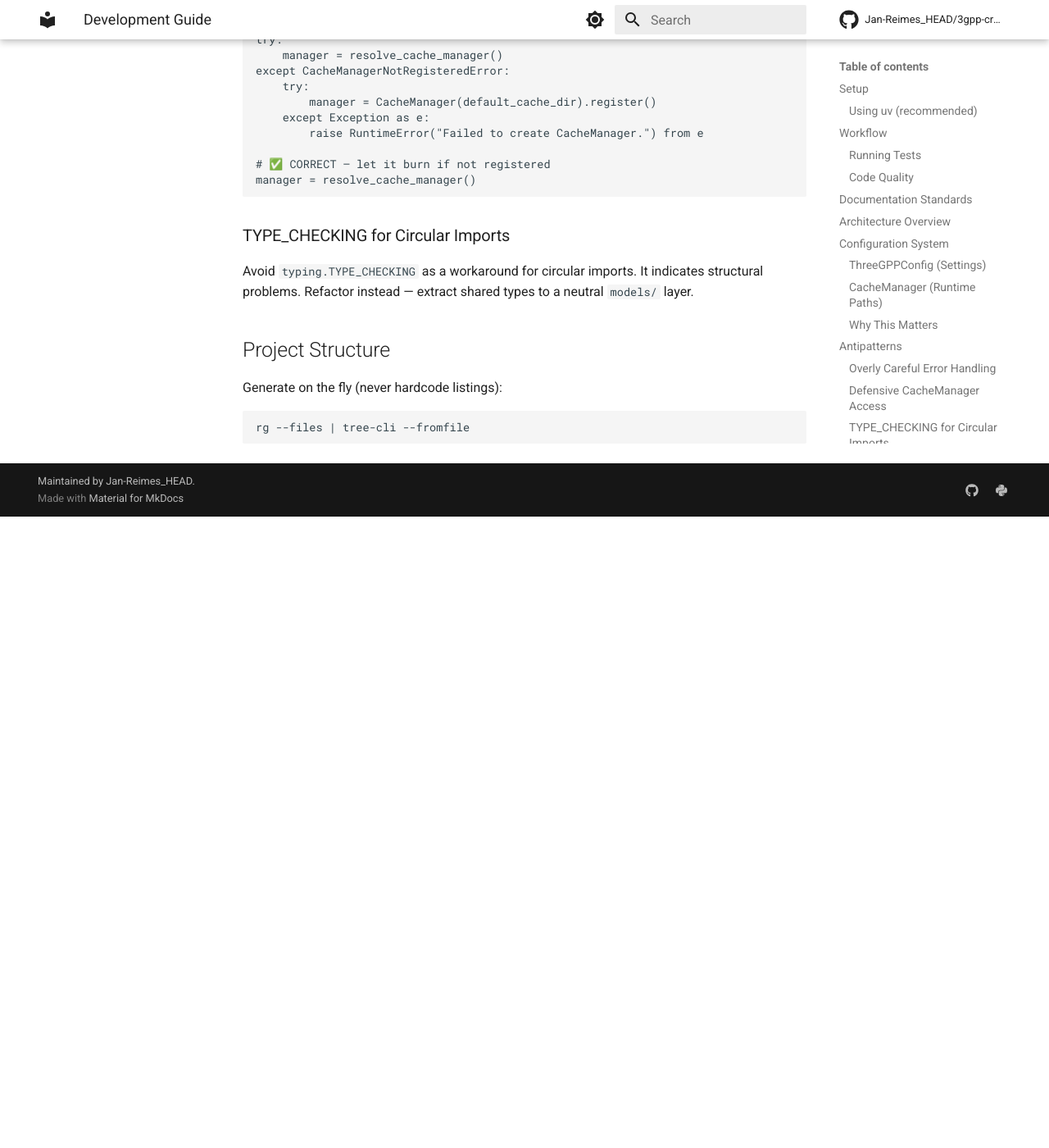
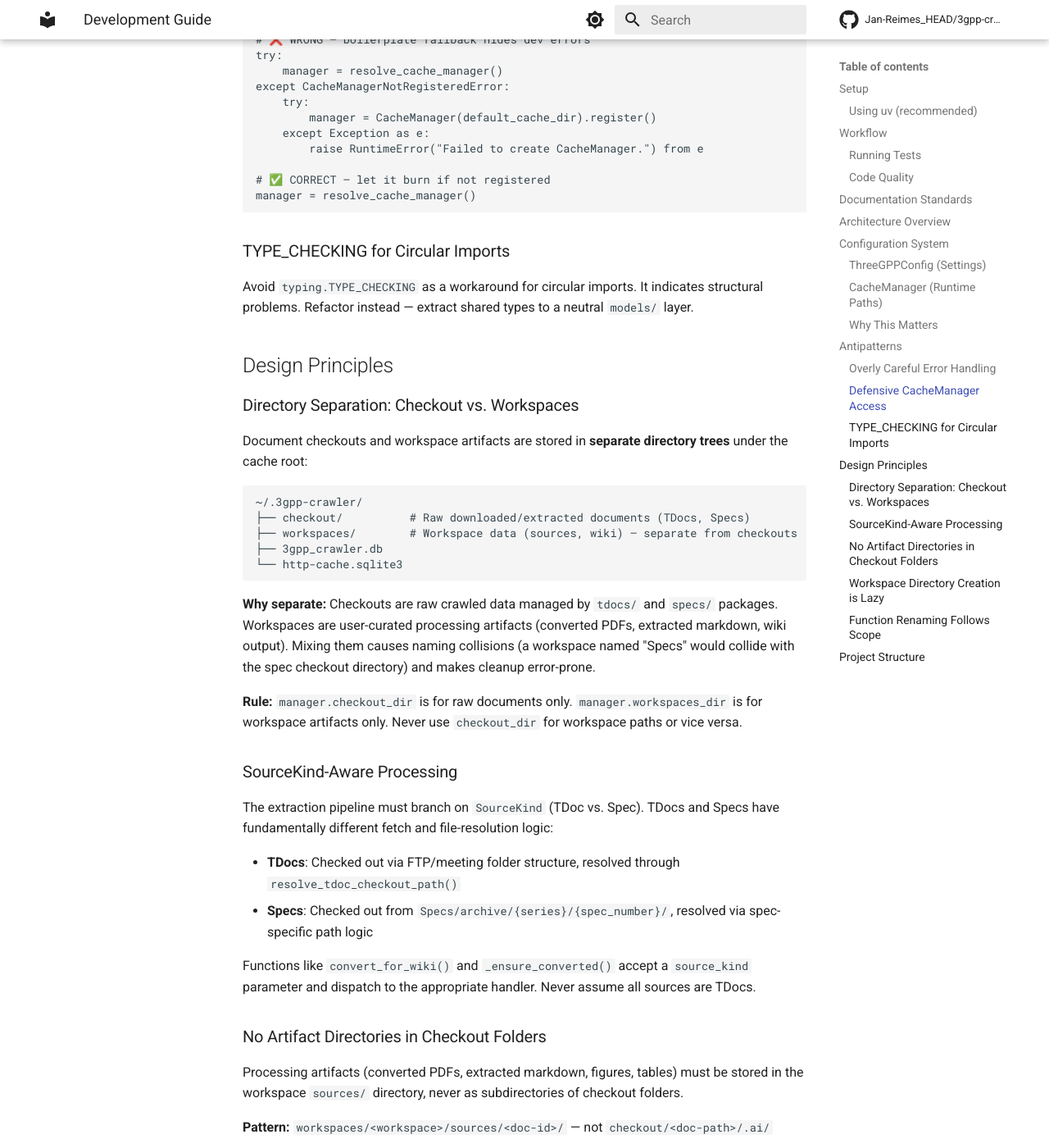
Before and after one commit to jr2804/3gpp-crawler, an MkDocs documentation site: the page built from docs/development.md, in a window 1280 px wide and 1400 px high, scrolled down 3892 px. Shown: the whole window at 82% size. Built offline with MkDocs 1.6.1 and Material for MkDocs 9.7.7, drawn with Linux system fonts in a browser that asks for light colours; before the commit the page ends 4522 px from its top, so only the background shows below that; some of the changed text lies outside the part shown.

Commit message:
docs: update documentation for workspace architecture and environment variables
* Added workspace directory name to .env.example
* Updated README.md to reflect workspace architecture
* Revised config.md to clarify workspace directory settings
* Removed deprecated AI RAG query section from query.md

````diff
--- a/docs/development.md
+++ b/docs/development.md
@@ -127,7 +127,8 @@ manager = resolve_cache_manager()
 manager.root              # cache root directory
 manager.db_file           # SQLite database
 manager.http_cache_file   # HTTP cache
-manager.checkout_dir      # Spec checkout directory
+manager.checkout_dir      # Document checkout directory
+manager.workspaces_dir    # Workspace data directory (sources, wiki)
 ```
 
 The `CacheManager` is instantiated by the CLI wrapper. Library users must register their own instance at program start.
@@ -182,6 +183,49 @@ manager = resolve_cache_manager()
 
 Avoid `typing.TYPE_CHECKING` as a workaround for circular imports. It indicates structural problems. Refactor instead — extract shared types to a neutral `models/` layer.
 
+## Design Principles
+
+### Directory Separation: Checkout vs. Workspaces
+
+Document checkouts and workspace artifacts are stored in **separate directory trees** under the cache root:
+
+```
+~/.3gpp-crawler/
+├── checkout/          # Raw downloaded/extracted documents (TDocs, Specs)
+├── workspaces/        # Workspace data (sources, wiki) — separate from checkouts
+├── 3gpp_crawler.db
+└── http-cache.sqlite3
+```
+
+**Why separate:** Checkouts are raw crawled data managed by `tdocs/` and `specs/` packages. Workspaces are user-curated processing artifacts (converted PDFs, extracted markdown, wiki output). Mixing them causes naming collisions (a workspace named "Specs" would collide with the spec checkout directory) and makes cleanup error-prone.
+
+**Rule:** `manager.checkout_dir` is for raw documents only. `manager.workspaces_dir` is for workspace artifacts only. Never use `checkout_dir` for workspace paths or vice versa.
+
+### SourceKind-Aware Processing
+
+The extraction pipeline must branch on `SourceKind` (TDoc vs. Spec). TDocs and Specs have fundamentally different fetch and file-resolution logic:
+
+- **TDocs**: Checked out via FTP/meeting folder structure, resolved through `resolve_tdoc_checkout_path()`
+- **Specs**: Checked out from `Specs/archive/{series}/{spec_number}/`, resolved via spec-specific path logic
+
+Functions like `convert_for_wiki()` and `_ensure_converted()` accept a `source_kind` parameter and dispatch to the appropriate handler. Never assume all sources are TDocs.
+
+### No Artifact Directories in Checkout Folders
+
+Processing artifacts (converted PDFs, extracted markdown, figures, tables) must be stored in the workspace `sources/` directory, never as subdirectories of checkout folders.
+
+**Pattern:** `workspaces/<workspace>/sources/<doc-id>/` — not `checkout/<doc-path>/.ai/`
+
+Checkout folders contain only the raw downloaded/extracted source files. This keeps checkouts clean and ensures artifacts can be deleted independently without affecting source data.
+
+### Workspace Directory Creation is Lazy
+
+Workspace directories are created on demand by `crud.create_workspace()` (which calls `manager.workspaces_dir / <name>.mkdir()`). The `ensure_paths()` method creates the top-level `workspaces/` directory at startup, but individual workspace subdirectories are created only when a workspace is created.
+
+### Function Renaming Follows Scope
+
+When a function's scope changes, rename it to match. Example: `delete_ai_folder()` became `delete_artifact_folder()` when it stopped being `.ai`-specific and started cleaning generic workspace artifact directories. Names should describe current behavior, not historical behavior.
+
 ## Project Structure
 
 Generate on the fly (never hardcode listings):
````
Also changed, not shown: README.md (+23 -20 lines), docs/config.md (+3 -2 lines), docs/convert-lo-usage.md (+0 -4 lines), docs/misc.md (+1 -0 lines), docs/query.md (+0 -4 lines), 1 other file.
